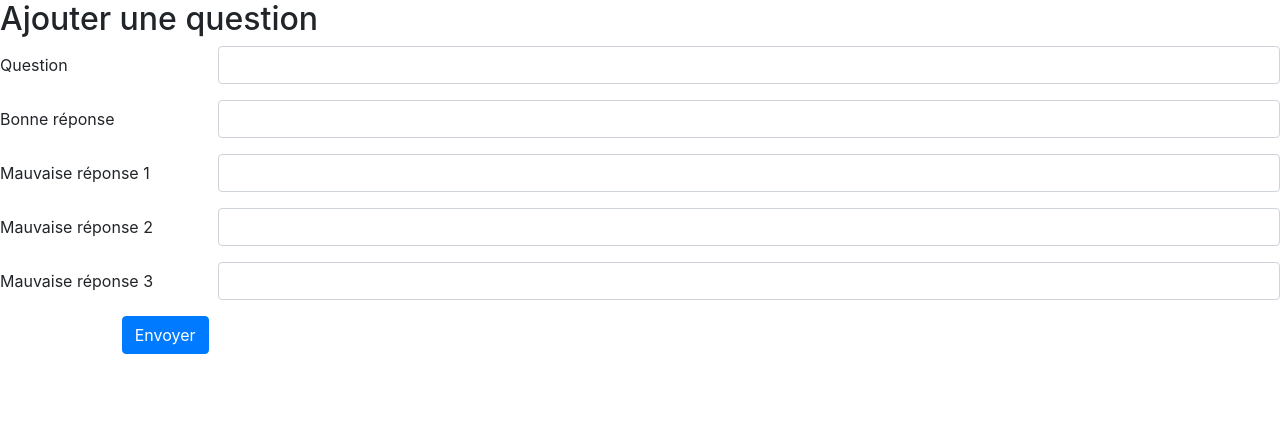
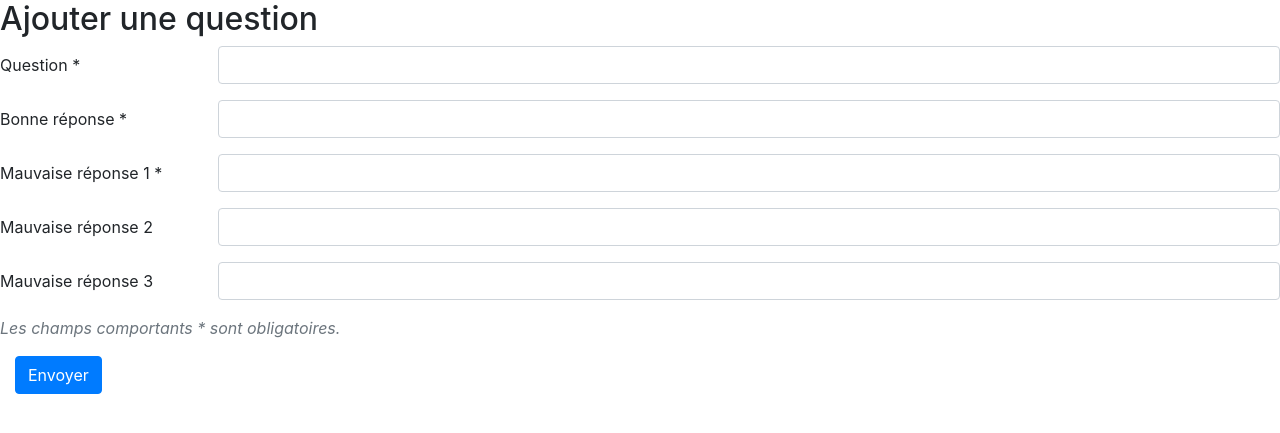
Before and after one commit to Theo0x1337/Quiz, a Symfony app: template templates/ajouterQuestion.html.twig in a window 1280 px wide. Shown: the part 88-521 px from the top of the page. Run offline with Twig, Linux system fonts and the light colour scheme; the template is opened without the code that fills it, so the values that code supplies are empty; some libraries are stand-ins or nearby versions.

Commit message:
Update ajouterQuestion.html.twig

```diff
--- a/templates/ajouterQuestion.html.twig
+++ b/templates/ajouterQuestion.html.twig
@@ -4,25 +4,25 @@
 
     <h2>Ajouter une question</h2>
     <div class="mb-4 box-shadow rounded-0">
-        <form>
+        <form action="" method="post">
             <div class="form-group row">
-                <label for="question" class="col-sm-2 col-form-label">Question</label>
+                <label for="question" class="col-sm-2 col-form-label">Question *</label>
                 <div class="col-sm-10">
-                    <input type="text" class="form-control" id="question">
+                    <input type="text" class="form-control" id="question" required>
                 </div>
             </div>
 
             <div class="form-group row">
-                <label for="bonneRep" class="col-sm-2 col-form-label">Bonne réponse</label>
+                <label for="bonneRep" class="col-sm-2 col-form-label">Bonne réponse *</label>
                 <div class="col-sm-10">
-                    <input type="text" class="form-control" id="bonneRep">
+                    <input type="text" class="form-control" id="bonneRep" required>
                 </div>
             </div>
 
             <div class="form-group row">
-                <label for="mauvaiseRep1" class="col-sm-2 col-form-label">Mauvaise réponse 1</label>
+                <label for="mauvaiseRep1" class="col-sm-2 col-form-label">Mauvaise réponse 1 *</label>
                 <div class="col-sm-10">
-                    <input type="text" class="form-control" id="mauvaiseRep1">
+                    <input type="text" class="form-control" id="mauvaiseRep1" required>
                 </div>
             </div>
 
@@ -40,11 +40,13 @@
                 </div>
             </div>
 
-            <div class="d-flex justify-content-center">
-                <div class="col-sm-10">
-                    <button type="submit" class="btn btn-primary">Envoyer</button>
-                </div>
+            <p class="text-secondary "><em>Les champs comportants * sont obligatoires.</em></p>
+
+
+            <div class="col-sm-10">
+                <button type="submit" class="btn btn-primary">Envoyer</button>
             </div>
+
         </form>
     </div>
 
```
